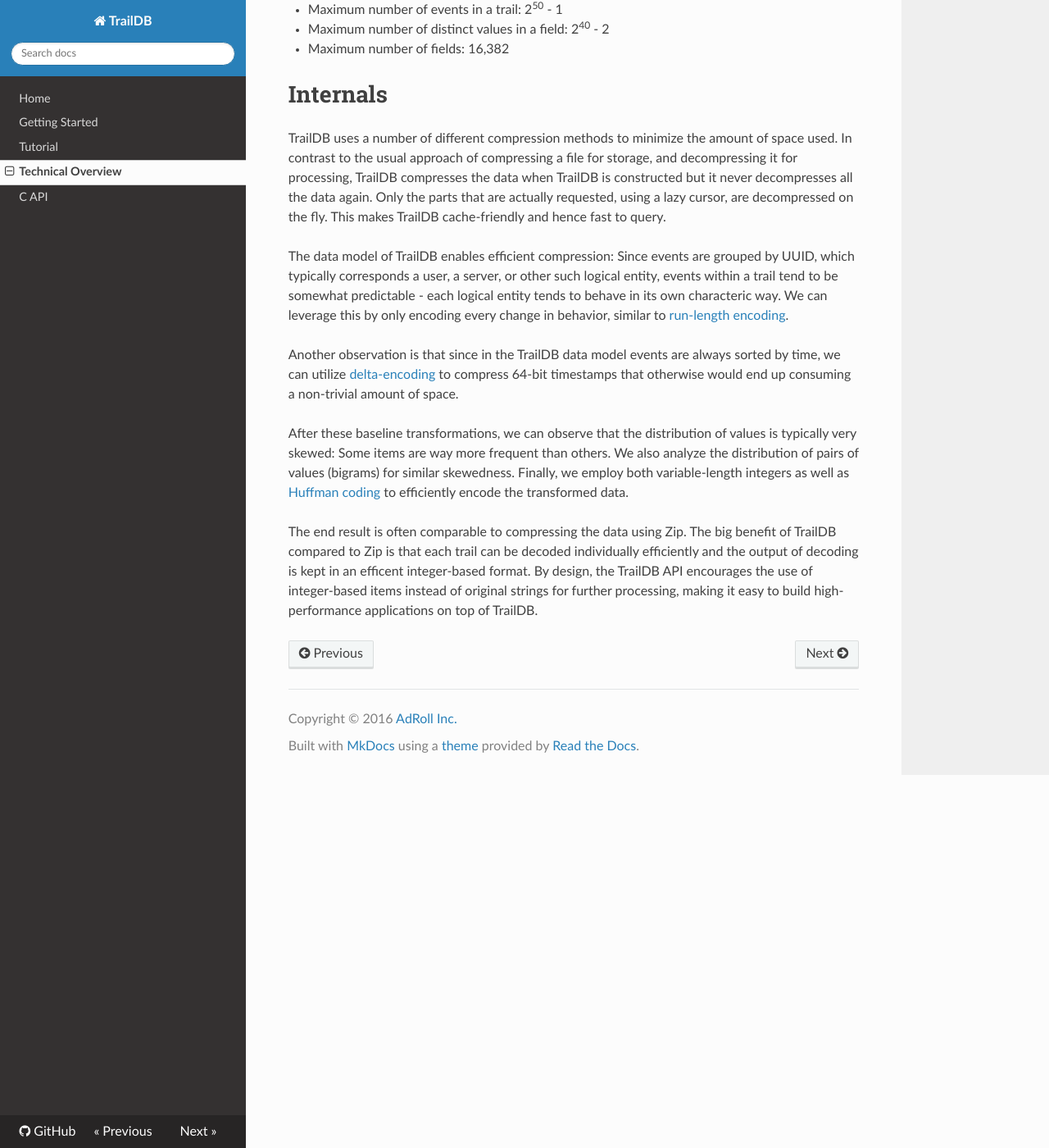
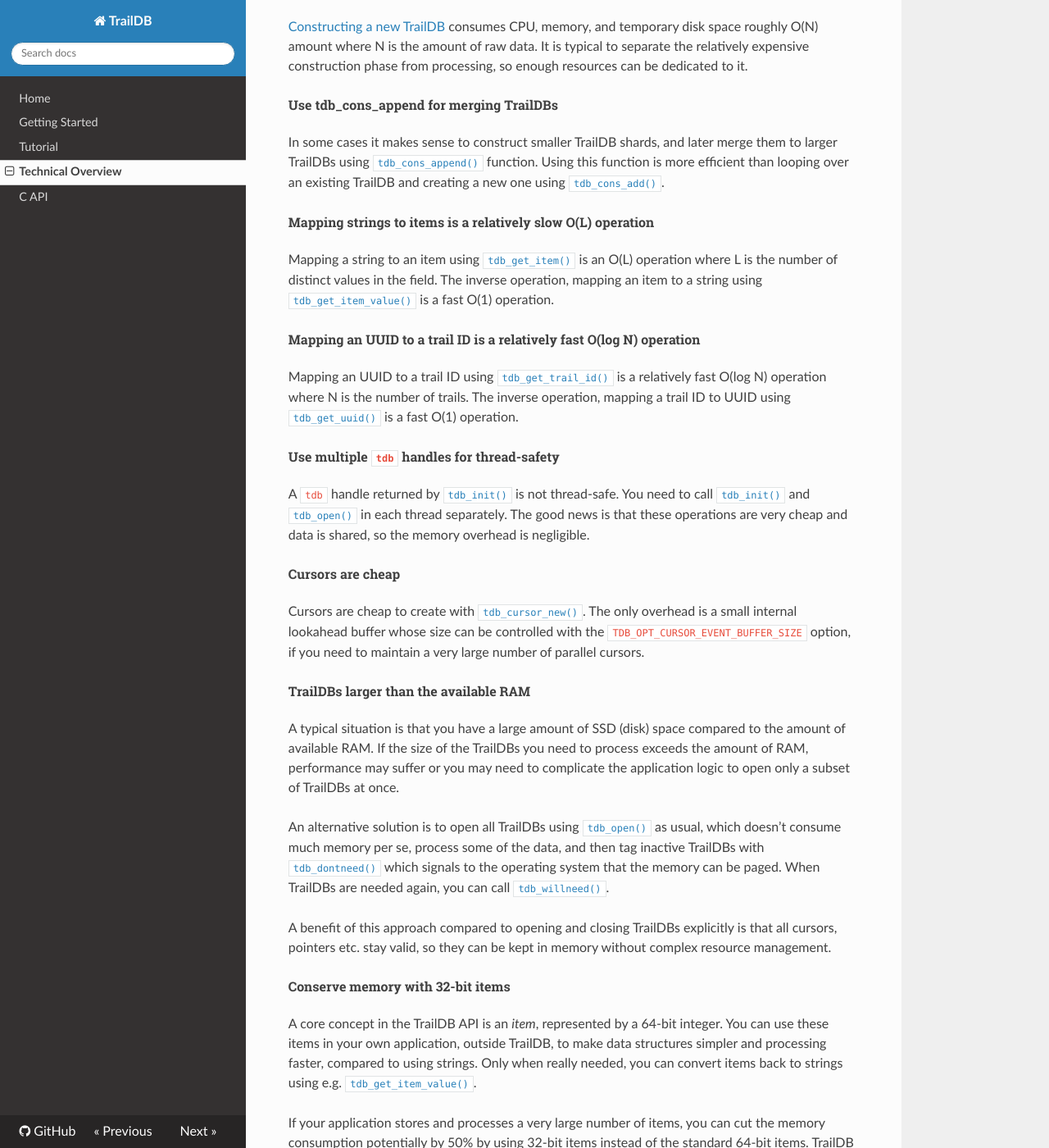
Before and after one commit to traildb/traildb, an MkDocs documentation site: the page built from doc/docs/technical_overview.md, in a window 1280 px wide and 1400 px high, scrolled down 1093 px. Shown: the whole window at 82% size. Built offline with MkDocs 1.6.1, drawn with Linux system fonts in a browser that asks for light colours; nearby versions of some CDN libraries; old or Windows-style settings are respelled for this version of MkDocs; some of the changed text lies outside the part shown.

Commit message:
add performance best practices in the docs

```diff
--- a/doc/docs/technical_overview.md
+++ b/doc/docs/technical_overview.md
@@ -3,22 +3,22 @@
 <img src="../images/datamodel.png" style="width: 60%">
 
 traildb
-:   - TrailDB is a collection of **trails**.
+: - TrailDB is a collection of **trails**.
 
 trail
-:   - A **trail** is identified by a user-defined
-      [128-bit UUID](http://en.wikipedia.org/wiki/UUID) as well as an
-      automatically assigned trail ID.
-    - A **trail** consists of a sequence of **events**, ordered by time.
+: - A **trail** is identified by a user-defined
+   [128-bit UUID](http://en.wikipedia.org/wiki/UUID) as well as an
+   automatically assigned trail ID.
+  - A **trail** consists of a sequence of **events**, ordered by time.
 
 event
-:   - An **event** corresponds to an event in time, related to an UUID.
-    - An **event** has a 64-bit integer timestamp.
-    - An **event** consists of a pre-defined set of **fields**.
+: - An **event** corresponds to an event in time, related to an UUID.
+  - An **event** has a 64-bit integer timestamp.
+  - An **event** consists of a pre-defined set of **fields**.
 
 field
-:   - Each TrailDB follows a schema that is a list of fields.
-    - A **field** consists of a set of values.
+: - Each TrailDB follows a schema that is a list of fields.
+  - A **field** consists of a set of values.
 
 In a relational database, **UUID** would be the primary key, **event** would be a row,
 and **fields** would be the columns.
@@ -26,6 +26,100 @@
 The combination of a field ID and a value of the field is represented
 as an **item** in the [C API]. Items are encoded as 64-bit integers, so
 they can be manipulated efficiently.
+
+# Performance Best Practices
+
+###### Constructing a TrailDB is more expensive than reading it
+
+[Constructing a new TrailDB](api/#traildb-construction) consumes CPU, memory,
+and temporary disk space roughly O(N) amount where N is the amount of raw data.
+It is typical to separate the relatively expensive construction phase from
+processing, so enough resources can be dedicated to it.
+
+###### Use tdb_cons_append for merging TrailDBs
+
+In some cases it makes sense to construct smaller TrailDB shards, and later
+merge them to larger TrailDBs using [`tdb_cons_append()`](api/#tdb_cons_append)
+function. Using this function is more efficient than looping over an existing
+TrailDB and creating a new one using [`tdb_cons_add()`](api/#tdb_cons_add).
+
+###### Mapping strings to items is a relatively slow O(L) operation
+
+Mapping a string to an item using [`tdb_get_item()`](api/#tdb_get_item)
+is an O(L) operation where L is the number of distinct values in
+the field. The inverse operation, mapping an item to a string using
+[`tdb_get_item_value()`](api/#tdb_get_item_value) is a fast O(1)
+operation.
+
+###### Mapping an UUID to a trail ID is a relatively fast O(log N) operation
+
+Mapping an UUID to a trail ID using
+[`tdb_get_trail_id()`](api/#tdb_get_trail_id) is a relatively fast O(log
+N) operation where N is the number of trails. The inverse operation,
+mapping a trail ID to UUID using [`tdb_get_uuid()`](api/#tdb_get_uuid) is
+a fast O(1) operation.
+
+###### Use multiple `tdb` handles for thread-safety
+
+A `tdb` handle returned by [`tdb_init()`](api/#tdb_init) is not
+thread-safe. You need to call [`tdb_init()`](api/#tdb_init) and
+[`tdb_open()`](api/#tdb_open) in each thread separately. The good news
+is that these operations are very cheap and data is shared, so the
+memory overhead is negligible.
+
+###### Cursors are cheap
+Cursors are cheap to create with [`tdb_cursor_new()`](api/#tdb_cursor_new).
+The only overhead is a small internal lookahead buffer whose size can be
+controlled with the `TDB_OPT_CURSOR_EVENT_BUFFER_SIZE` option, if you need
+to maintain a very large number of parallel cursors.
+
+###### TrailDBs larger than the available RAM
+A typical situation is that you have a large amount of SSD (disk) space compared
+to the amount of available RAM. If the size of the TrailDBs you need to process
+exceeds the amount of RAM, performance may suffer or you may need to complicate
+the application logic to open only a subset of TrailDBs at once.
+
+An alternative solution is to open all TrailDBs using
+[`tdb_open()`](api/#tdb_open) as usual, which doesn't consume much memory
+per se, process some of the data, and then tag inactive TrailDBs with
+[`tdb_dontneed()`](api/#tdb_dontneed) which signals to the operating
+system that the memory can be paged. When TrailDBs are needed again, you
+can call [`tdb_willneed()`](api/#tdb_willneed).
+
+A benefit of this approach compared to opening and closing TrailDBs
+explicitly is that all cursors, pointers etc. stay valid, so they can be
+kept in memory without complex resource management.
+
+###### Conserve memory with 32-bit items
+
+A core concept in the TrailDB API is an *item*, represented by a 64-bit
+integer. You can use these items in your own application, outside
+TrailDB, to make data structures simpler and processing faster, compared
+to using strings. Only when really needed, you can convert items back to
+strings using e.g. [`tdb_get_item_value()`](api/#tdb_get_item_value).
+
+If your application stores and processes a very large number of
+items, you can cut the memory consumption potentially by 50%
+by using 32-bit items instead of the standard 64-bit items.
+TrailDB makes this operation seamless and free: You can call the
+[`tdb_item_is32()`](api/#tdb_item_is32) macro to make sure the item is
+safe to cast to `uint32_t` -- if the result is yes, you can cast the
+item to `uint32_t` and use them transparently in place of the 64-bit
+items.
+
+###### Finding distinct values efficiently in a trail
+
+Sometimes you are only interested in distinct values of a trail,
+e.g. the set of pages visited by a user. Since trails may contain
+many duplicate items, which are not interesting in this case, you
+can speed up processing by setting `TDB_OPT_ONLY_DIFF_ITEMS` with
+[`tdb_set_opt()`](api/#tdb_set_opt) which makes the cursor remove most
+of the duplicates.
+
+Since this operation is based on the internal compression scheme, it is
+not fully accurate. You still want to construct a proper set structure
+in your application but this option can make populating the set much
+faster.
 
 # Limits
 
@@ -48,7 +142,7 @@
 events are grouped by UUID, which typically corresponds a user,
 a server, or other such logical entity, events within a trail
 tend to be somewhat predictable - each logical entity tends
-to behave in its own characteric way. We can leverage this by
+to behave in its own characteristic way. We can leverage this by
 only encoding every change in behavior, similar to [run-length
 encoding](http://en.wikipedia.org/wiki/Run-length_encoding).
 
@@ -59,12 +153,13 @@
 non-trivial amount of space.
 
 After these baseline transformations, we can observe that the
-distribution of values is typically very skewed: Some items are
-way more frequent than others. We also analyze the distribution
-of pairs of values (bigrams) for similar skewedness. Finally,
-we employ both variable-length integers as well as [Huffman
-coding](http://en.wikipedia.org/wiki/Huffman_coding) to efficiently
-encode the transformed data.
+distribution of values is typically very skewed: Some items are way
+more frequent than others. We also analyze the distribution of pairs
+of values (bigrams) for similar skewedness. The skewed, low-entropy
+distributions of values can be efficiently encoded using [Huffman
+coding](http://en.wikipedia.org/wiki/Huffman_coding). Fields that are
+not good candidates for entropy encoding are encoded using simpler
+variable-length integers.
 
 The end result is often comparable to compressing the data using Zip.
 The big benefit of TrailDB compared to Zip is that each trail can be
```
Also changed, not shown: doc/docs/extra_css/traildb.css (+8 -0 lines).
